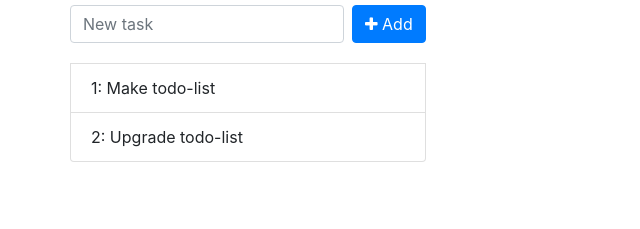
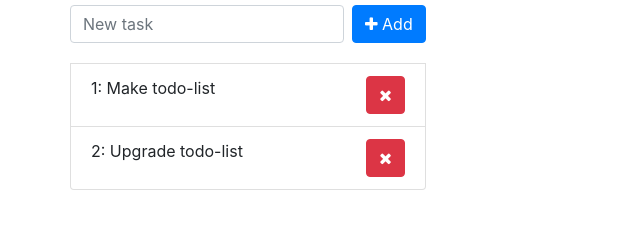
Before and after one commit to dmitib/vuejs-todo-list, a plain HTML site: page index.html in a window 1280 px wide. Shown: the part 51-280 px from the top of the page, without its empty margins (0-640 px from the left). Drawn offline with nearby package versions, Linux system fonts and the light colour scheme.

Commit message:
add delete task method

```diff
--- a/index.html
+++ b/index.html
@@ -26,7 +26,12 @@
             Add</button>
         </div>
         <div v-if="alert == true" class="alert alert-primary" role="alert">field cannot be empty</div>
-        <li class="list-group-item" v-for="(task, key, index) in tasks">{{ key+1 }}: {{ task.title }}</li>
+        <li class="list-group-item" v-for="(task, key, index) in tasks">{{ key+1 }}: {{ task.title }}
+          <button class="tasks__item__remove float-right btn btn-danger add_button my-2 my-sm-0"
+              @click="removeTask(key)"
+          >
+        <i class="fa fa-times"></i>
+      </button></li>
       </section>
     </div>
   </div>
@@ -60,6 +65,9 @@
             this.alert = true;
           }
         },
+        removeTask(index) {
+          this.tasks.splice(index, 1);
+        },
       }
     });
   </script>
```
